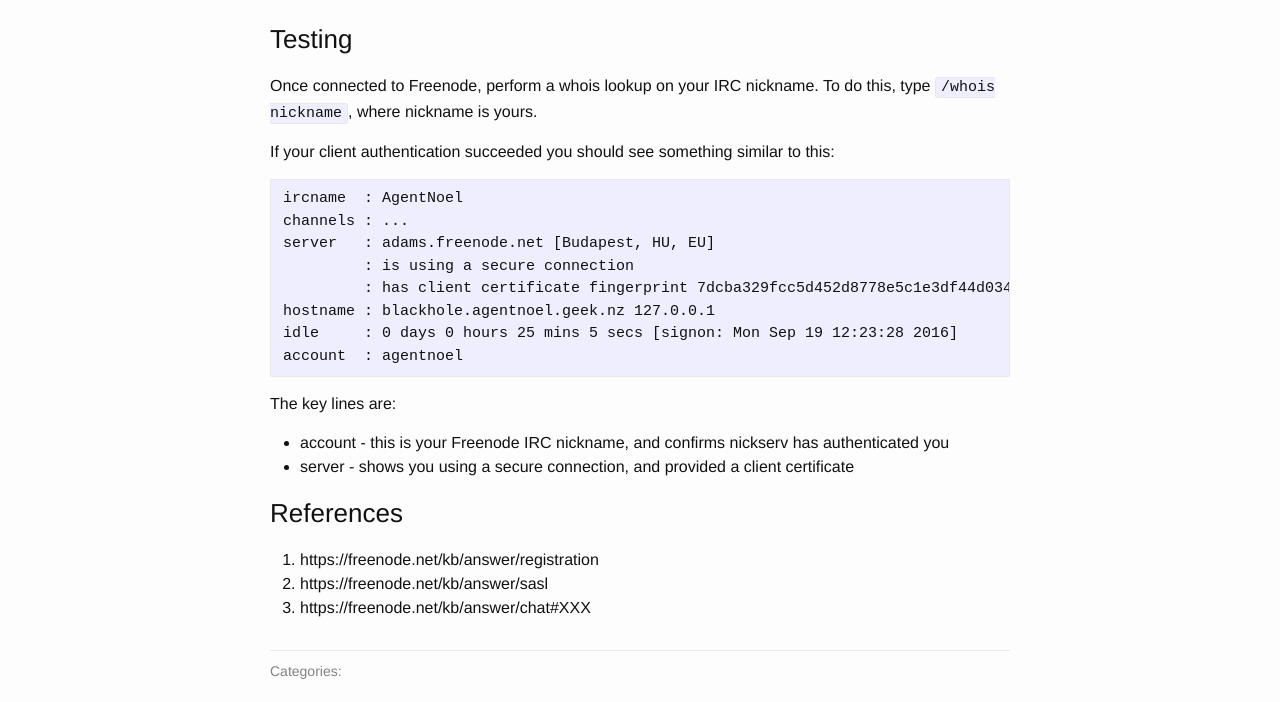
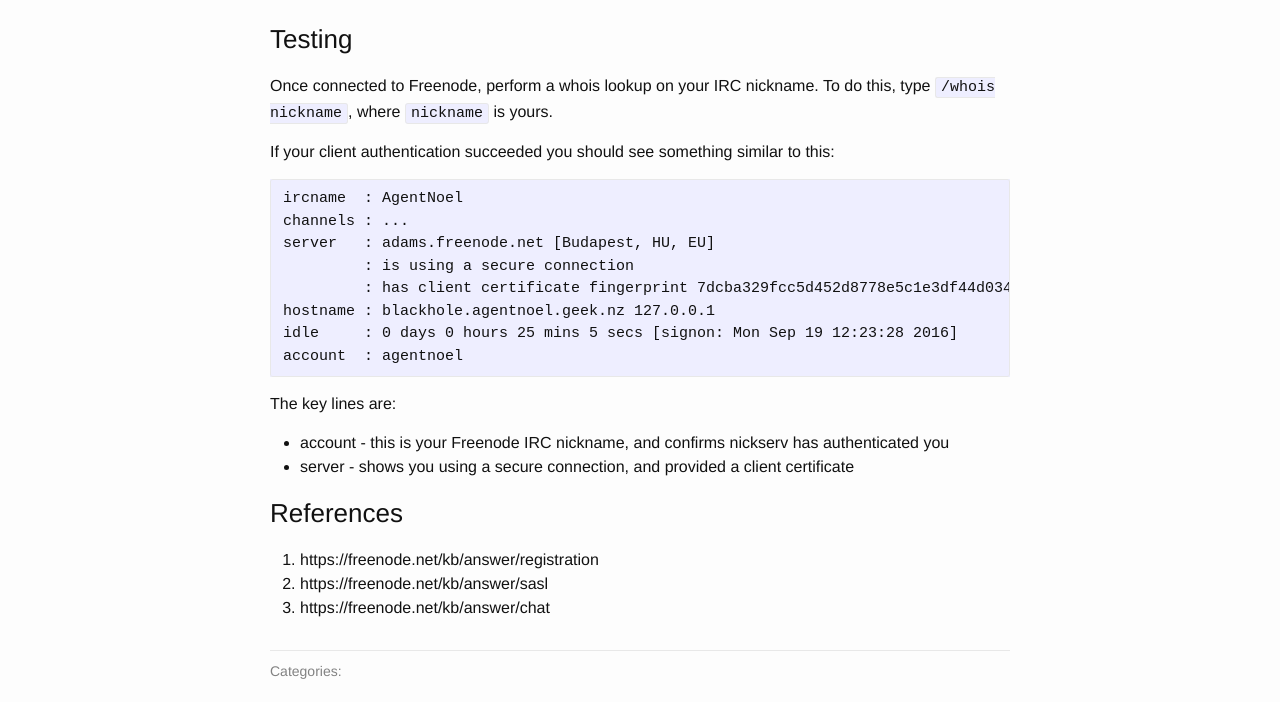
Before and after one commit to neilramsay/neilramsay.github.io, a Jekyll site: the page built from _posts/nopasswords/2016-09-19-freenode.md, in a window 1280 px wide. Shown: the part 231-933 px from the top of the page. Built offline with Jekyll 4.4.1, drawn with Linux system fonts in a browser that asks for light colours.

Commit message:
Initial nopasswords test

````diff
--- a/_posts/nopasswords/2016-09-19-freenode.md
+++ b/_posts/nopasswords/2016-09-19-freenode.md
@@ -12,10 +12,9 @@ published:  true
 
 ## Testing
 Once connected to Freenode, perform a whois lookup on your IRC nickname.
-To do this, type `/whois nickname`, where nickname is yours.
+To do this, type `/whois nickname`, where `nickname` is yours.
 
 If your client authentication succeeded you should see something similar to this:
-
 ```
 ircname  : AgentNoel
 channels : ...
@@ -36,4 +35,4 @@ The key lines are:
 
 1. https://freenode.net/kb/answer/registration
 2. https://freenode.net/kb/answer/sasl
-3. https://freenode.net/kb/answer/chat#XXX
+3. https://freenode.net/kb/answer/chat
````
